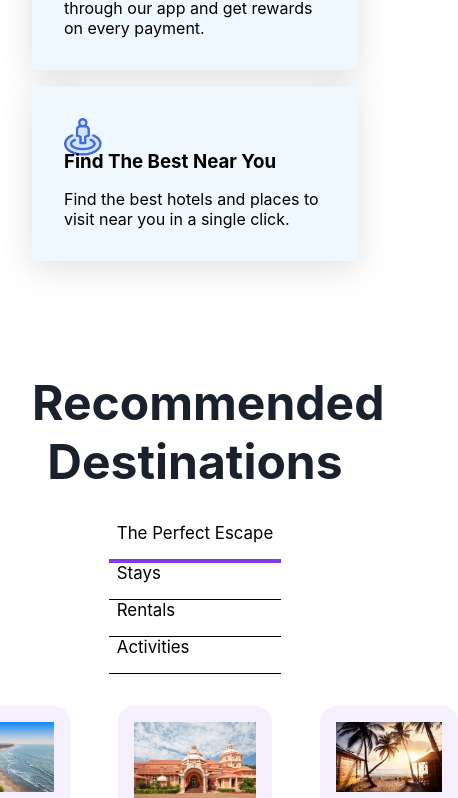
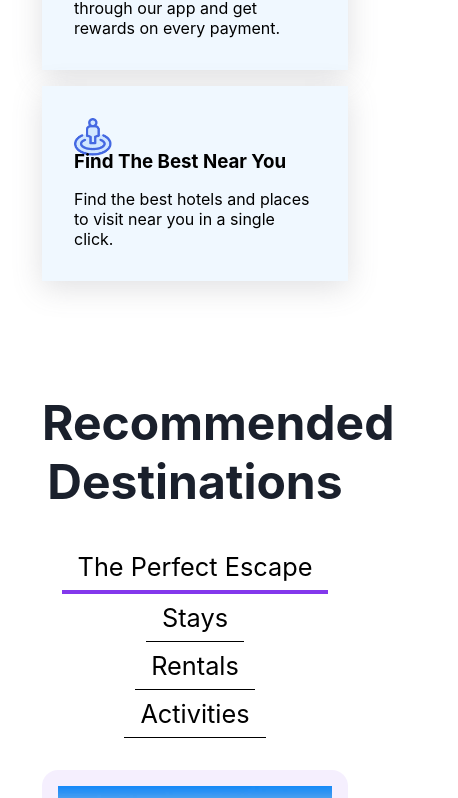
Before and after one commit to aroravansh1209/go_goa_stay, a React (Vite) app in the folder go-goa-stay/: page / in a window 390 px wide. Shown: the part 1166-1964 px from the top of the page, 458 px wide, since content can reach past the window. Built offline with nearby package versions, Linux system fonts and the light colour scheme.

Commit message:
css updated

```diff
--- a/go-goa-stay/src/Styles/Recomended.css
+++ b/go-goa-stay/src/Styles/Recomended.css
@@ -84,15 +84,18 @@
   padding: 0.3rem 0.4rem;
 }
 
-@media screen and (min-width: 280px) and (max-width: 768px) {
+/* Mobile Responsive Styles */
+@media screen and (max-width: 768px) {
   .packages ul {
     flex-direction: column;
+    align-items: center;
   }
 
   .packages li {
-    padding: 0 0.5rem;
-    font-size: 2vh;
+    padding: 0.5rem 1rem;
+    font-size: 2.5vh;
     padding-bottom: 1rem;
+    text-align: center;
   }
 
   .packages .active {
@@ -100,7 +103,65 @@
   }
 
   .destinations {
-    grid-template-columns: 1fr;
+    justify-content: center;
     padding: 0;
   }
+
+  .destination-container {
+    grid-template-columns: 1fr;
+    gap: 2rem;
+    padding: 0;
+  }
+
+  .destination {
+    padding: 1rem;
+    background-color: #8338ec14;
+    border-radius: 1rem;
+    transition: 0.3s ease-in-out;
+  }
+
+  .destination img {
+    width: 100%;
+    height: auto;
+  }
+
+  .info {
+    flex-direction: column;
+    align-items: center;
+  }
+
+  .services {
+    gap: 0.3rem;
+    justify-content: center;
+  }
+
+  .services img {
+    border-radius: 1rem;
+    background-color: #4d2ddb84;
+    width: 2rem;
+    height: 2rem;
+    padding: 0.3rem;
+  }
 }
+
+/* Further Mobile Styles for very small screens (like portrait mobile devices) */
+@media screen and (max-width: 480px) {
+  .packages li {
+    font-size: 3vh;
+    padding: 0.5rem 1rem;
+  }
+
+  .destination {
+    width: 100%;
+    padding: 1rem;
+  }
+
+  .destination img {
+    height: 150px; /* Resize image for mobile */
+  }
+
+  .services img {
+    width: 1.8rem;
+    height: 1.8rem;
+  }
+}
--- a/go-goa-stay/src/components/Home.jsx
+++ b/go-goa-stay/src/components/Home.jsx
@@ -8,6 +8,7 @@ import Testimonials from "./Testimonials";
 import Footer from "./Footer";
 import scrollreveal from "scrollreveal";
 import { useEffect } from "react";
+
 export default function Home() {
   useEffect(() => {
     const sr = scrollreveal({
@@ -31,6 +32,7 @@ export default function Home() {
       }
     );
   }, []);
+
   return (
     <Main>
       <ScrollToTop />
@@ -43,4 +45,11 @@ export default function Home() {
     </Main>
   );
 }
-const Main = styled.main``;
+
+const Main = styled.main`
+  padding: 0 20px;
+
+  @media (max-width: 768px) {
+    padding: 0 10px;
+  }
+`;
--- a/go-goa-stay/src/components/Navbar.jsx
+++ b/go-goa-stay/src/components/Navbar.jsx
@@ -47,23 +47,33 @@ export default function Navbar() {
       <ResponsiveNav state={navbarState}>
         <ul>
           <li>
-            <a href="#home" onClick={() => setNavbarState(false)}>
+            <a href="/" onClick={() => setNavbarState(false)}>
               Home
             </a>
           </li>
           <li>
-            <a href="#services" onClick={() => setNavbarState(false)}>
-              About
+            <a href="/stays" onClick={() => setNavbarState(false)}>
+            Stays
             </a>
           </li>
           <li>
-            <a href="#recommend" onClick={() => setNavbarState(false)}>
-              Places
+            <a href="/rentals" onClick={() => setNavbarState(false)}>
+            Vehicle Rentals
             </a>
           </li>
           <li>
-            <a href="#testimonials" onClick={() => setNavbarState(false)}>
-              Testimonials
+            <a href="/packages" onClick={() => setNavbarState(false)}>
+            Packages
+            </a>
+          </li>
+          <li>
+            <a href="/activity" onClick={() => setNavbarState(false)}>
+            Activities
+            </a>
+          </li>
+          <li>
+            <a href="/cruise" onClick={() => setNavbarState(false)}>
+            Cruise
             </a>
           </li>
         </ul>
```
